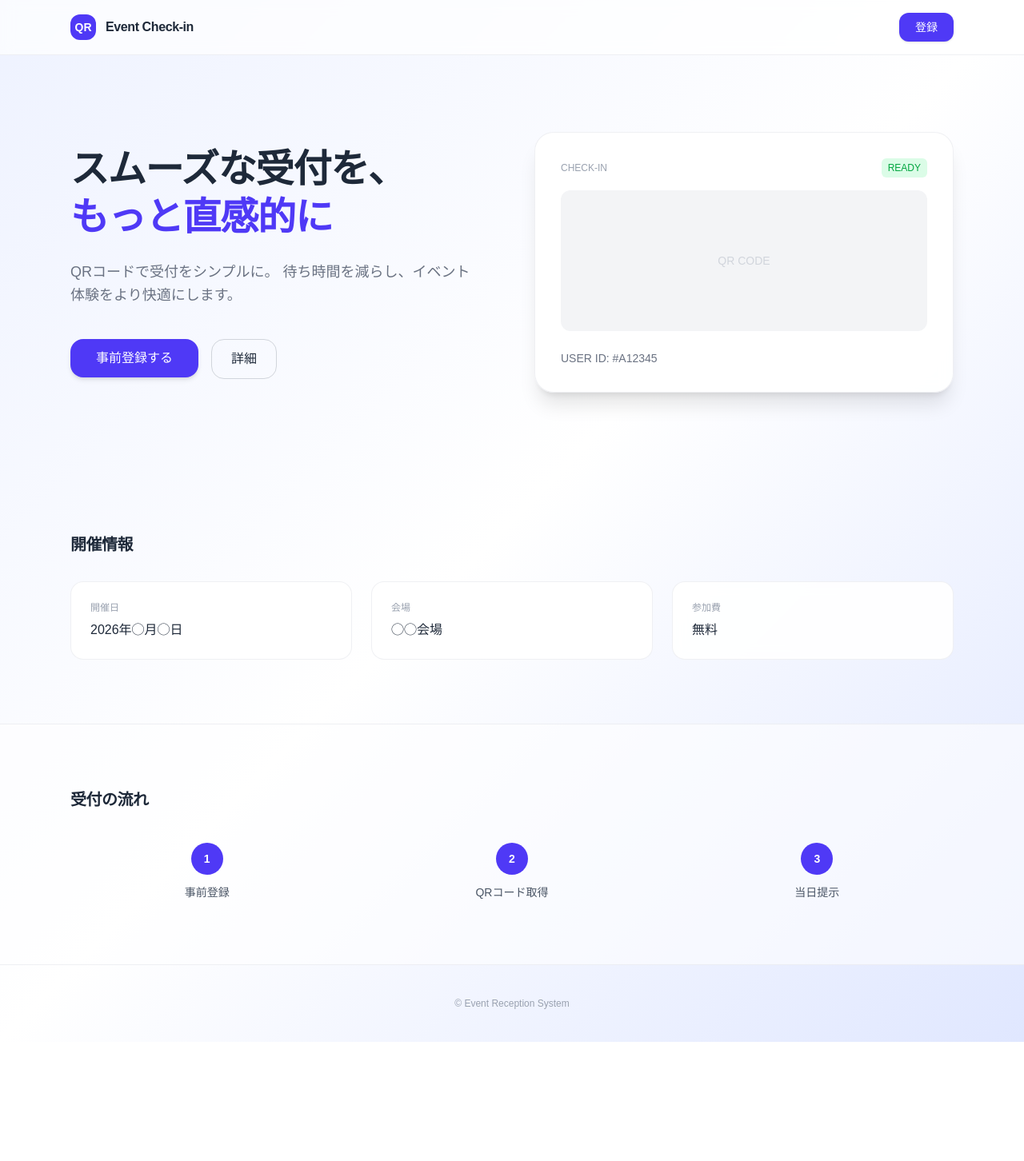
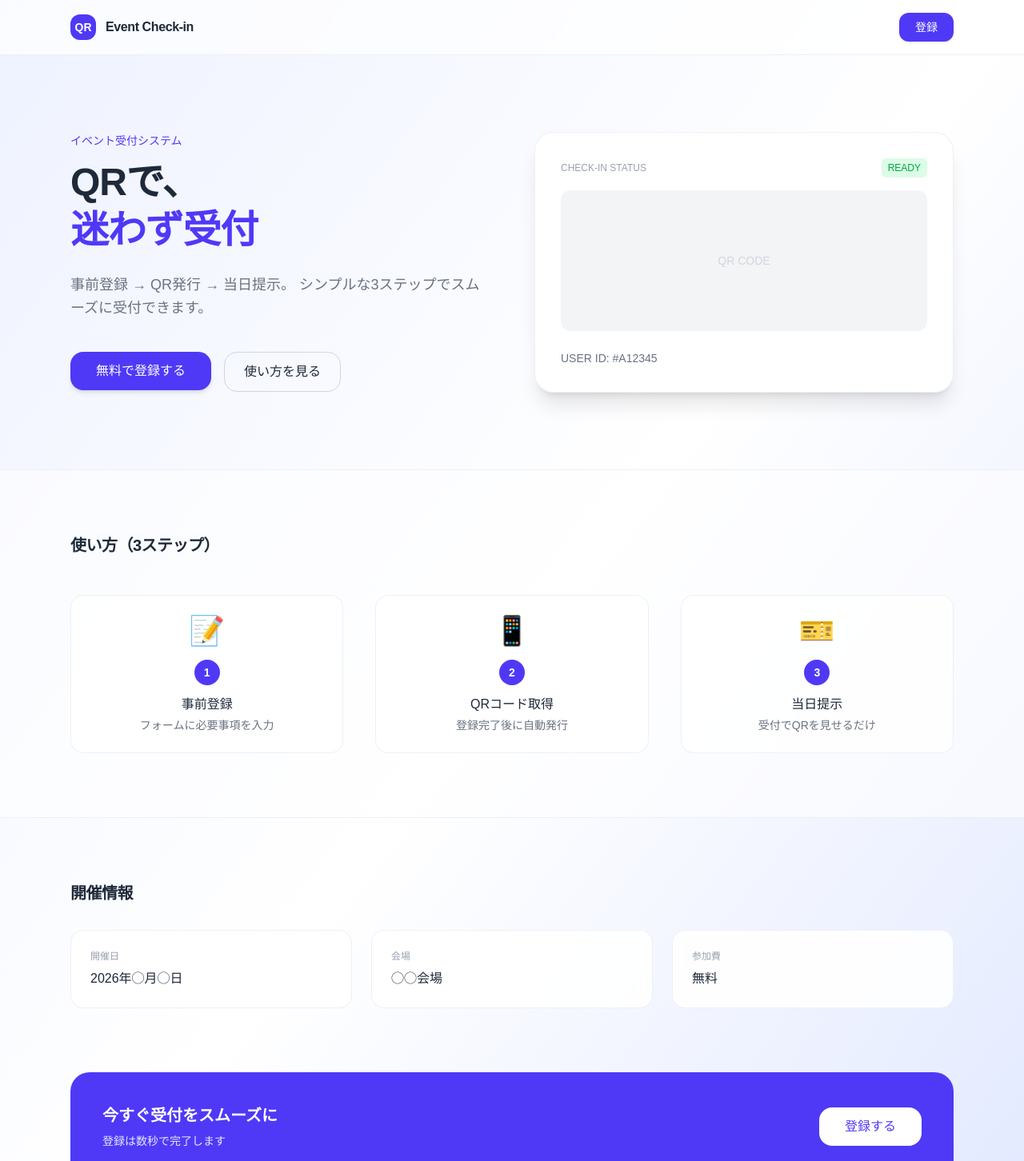
Before and after one commit to akiy2009/comming, a Next.js app: page / in a window 1280 px wide. Shown: the top 1452 px of the page at 80% size. Before the commit the page ends 1303 px from the top, so only its background shows below. Built offline with nearby package versions, Linux system fonts and the light colour scheme.

Commit message:
Update event reception system text and structure

```diff
--- a/app/page.tsx
+++ b/app/page.tsx
@@ -25,27 +25,29 @@ export default function Home() {
       {/* Hero */}
       <section className="max-w-6xl mx-auto px-6 py-24 grid md:grid-cols-2 gap-14 items-center">
         <div>
+          <p className="text-indigo-600 text-sm font-medium mb-3">イベント受付システム</p>
+
           <h2 className="text-4xl md:text-5xl font-semibold leading-tight tracking-tight mb-6">
-            スムーズな受付を、
+            QRで、
             <br />
-            <span className="text-indigo-600">もっと直感的に</span>
+            <span className="text-indigo-600">迷わず受付</span>
           </h2>
 
           <p className="text-gray-500 text-lg leading-relaxed mb-10 max-w-lg">
-            QRコードで受付をシンプルに。
-            待ち時間を減らし、イベント体験をより快適にします。
+            事前登録 → QR発行 → 当日提示。
+            シンプルな3ステップでスムーズに受付できます。
           </p>
 
-          <div className="flex gap-4">
+          <div className="flex gap-4 flex-wrap">
             <Link href="/register">
               <button className="bg-indigo-600 hover:bg-indigo-700 text-white px-8 py-3 rounded-2xl text-base font-medium shadow-md hover:shadow-lg hover:-translate-y-0.5 transition-all">
-                事前登録する
+                無料で登録する
               </button>
             </Link>
 
-            <a href="#info">
+            <a href="#flow">
               <button className="border border-gray-300 px-6 py-3 rounded-2xl text-base font-medium hover:bg-gray-100 transition">
-                詳細
+                使い方を見る
               </button>
             </a>
           </div>
@@ -54,7 +56,7 @@ export default function Home() {
         {/* Preview Card */}
         <div className="bg-white/90 backdrop-blur rounded-3xl shadow-xl border border-gray-200/60 p-8">
           <div className="flex items-center justify-between text-xs text-gray-400 mb-4">
-            <span>CHECK-IN</span>
+            <span>CHECK-IN STATUS</span>
             <span className="px-2 py-1 bg-green-100 text-green-600 rounded-md">READY</span>
           </div>
 
@@ -66,8 +68,44 @@ export default function Home() {
         </div>
       </section>
 
+      {/* Flow */}
+      <section id="flow" className="bg-white/60 border-y border-gray-200/60">
+        <div className="max-w-6xl mx-auto px-6 py-20">
+          <h3 className="text-xl font-semibold mb-12 tracking-tight">使い方（3ステップ）</h3>
+
+          <div className="grid md:grid-cols-3 gap-10">
+            {[
+              {
+                title: "事前登録",
+                desc: "フォームに必要事項を入力",
+                icon: "📝",
+              },
+              {
+                title: "QRコード取得",
+                desc: "登録完了後に自動発行",
+                icon: "📱",
+              },
+              {
+                title: "当日提示",
+                desc: "受付でQRを見せるだけ",
+                icon: "🎫",
+              },
+            ].map((step, i) => (
+              <div key={i} className="bg-white/80 backdrop-blur rounded-2xl p-6 border border-gray-200/60 text-center hover:shadow-md transition">
+                <div className="text-4xl mb-4">{step.icon}</div>
+                <div className="w-8 h-8 mx-auto mb-3 rounded-full bg-indigo-600 text-white flex items-center justify-center text-sm font-semibold">
+                  {i + 1}
+                </div>
+                <p className="font-medium mb-1">{step.title}</p>
+                <p className="text-gray-500 text-sm">{step.desc}</p>
+              </div>
+            ))}
+          </div>
+        </div>
+      </section>
+
       {/* Info */}
-      <section id="info" className="max-w-6xl mx-auto px-6 py-20">
+      <section className="max-w-6xl mx-auto px-6 py-20">
         <h3 className="text-xl font-semibold mb-8 tracking-tight">開催情報</h3>
 
         <div className="grid md:grid-cols-3 gap-6">
@@ -87,31 +125,25 @@ export default function Home() {
         </div>
       </section>
 
-      {/* Steps */}
-      <section className="bg-white/60 border-y border-gray-200/60">
-        <div className="max-w-6xl mx-auto px-6 py-20">
-          <h3 className="text-xl font-semibold mb-10 tracking-tight">受付の流れ</h3>
+      {/* CTA */}
+      <section className="max-w-6xl mx-auto px-6 pb-24">
+        <div className="bg-indigo-600 text-white rounded-3xl p-10 flex flex-col md:flex-row items-center justify-between gap-6">
+          <div>
+            <h4 className="text-xl font-semibold mb-2">今すぐ受付をスムーズに</h4>
+            <p className="text-indigo-100 text-sm">登録は数秒で完了します</p>
+          </div>
 
-          <div className="grid md:grid-cols-3 gap-10">
-            {[
-              "事前登録",
-              "QRコード取得",
-              "当日提示",
-            ].map((step, i) => (
-              <div key={i} className="text-center">
-                <div className="w-10 h-10 mx-auto mb-3 rounded-full bg-indigo-600 text-white flex items-center justify-center text-sm font-semibold">
-                  {i + 1}
-                </div>
-                <p className="text-gray-600 text-sm">{step}</p>
-              </div>
-            ))}
-          </div>
+          <Link href="/register">
+            <button className="bg-white text-indigo-600 px-8 py-3 rounded-2xl font-medium hover:bg-gray-100 transition">
+              登録する
+            </button>
+          </Link>
         </div>
       </section>
 
       {/* Footer */}
       <footer className="text-center text-xs text-gray-400 py-10">
-        © Event Reception System
+        © 高専カンファレンス無線通信IN大阪実行委員会　イベント管理システム
       </footer>
 
     </main>
```
